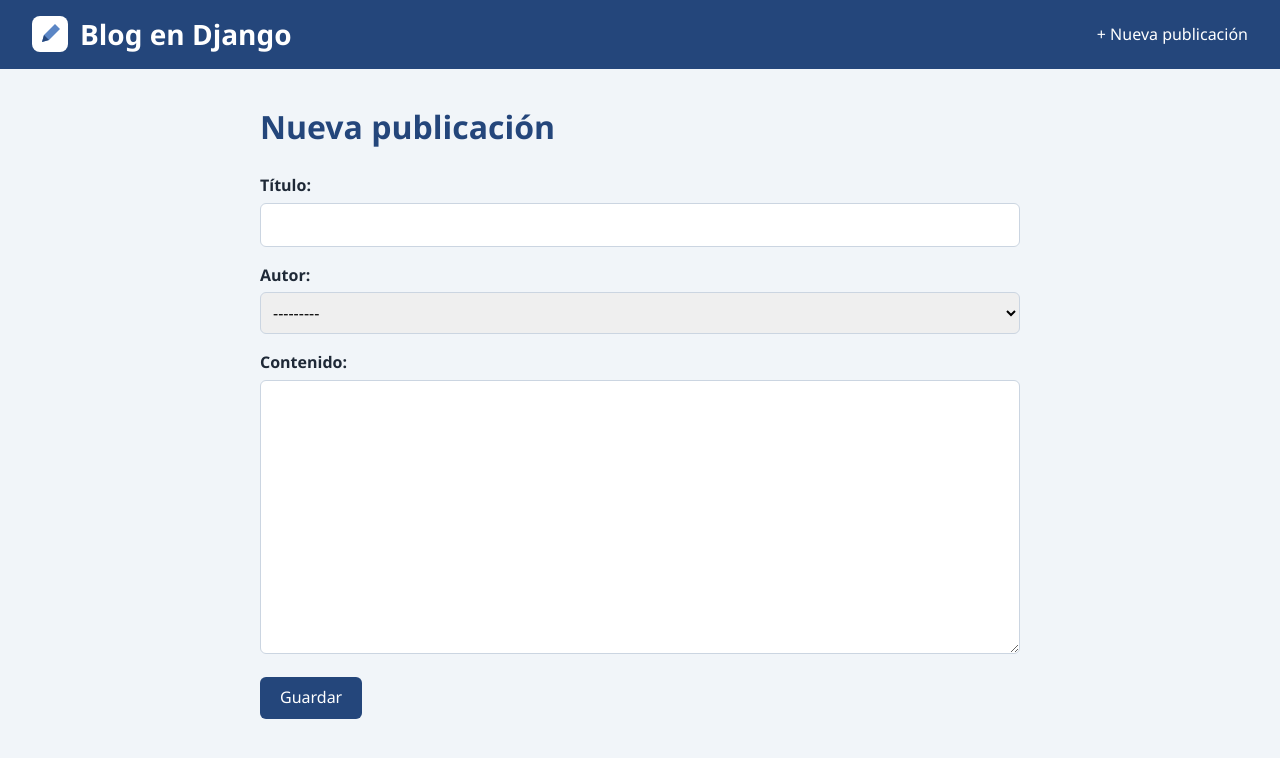
After one commit to HugoBoss18/blog, a Django app: page /publicacion/nueva/ in a window 1280 px wide. The commit adds this page. Shown: the top 758 px of the page. Run offline with Django 5.2, Linux system fonts and the light colour scheme.

Commit message:
Formularios para crear, editar y eliminar publicaciones

```diff
--- a/publicaciones/urls.py
+++ b/publicaciones/urls.py
@@ -1,9 +1,18 @@
 # publicaciones/urls.py
 from django.urls import path
 
-from .views import VistaDetallePublicacion, VistaInicio
+from .views import (
+    VistaCrearPublicacion,
+    VistaDetallePublicacion,
+    VistaEditarPublicacion,
+    VistaEliminarPublicacion,
+    VistaInicio,
+)
 
 urlpatterns = [
+    path("publicacion/nueva/", VistaCrearPublicacion.as_view(), name="publicacion_nueva"),
     path("publicacion/<int:pk>/", VistaDetallePublicacion.as_view(), name="publicacion_detalle"),
+    path("publicacion/<int:pk>/editar/", VistaEditarPublicacion.as_view(), name="publicacion_editar"),
+    path("publicacion/<int:pk>/eliminar/", VistaEliminarPublicacion.as_view(), name="publicacion_eliminar"),
     path("", VistaInicio.as_view(), name="inicio"),
 ]
--- a/publicaciones/views.py
+++ b/publicaciones/views.py
@@ -1,5 +1,7 @@
 # publicaciones/views.py
 from django.views.generic import DetailView, ListView
+from django.views.generic.edit import CreateView, UpdateView, DeleteView  # nuevo
+from django.urls import reverse_lazy  # nuevo
 
 from .models import Publicacion
 
@@ -14,3 +16,18 @@ class VistaDetallePublicacion(DetailView):
     model = Publicacion
     template_name = "publicacion_detalle.html"
     context_object_name = "publicacion"
+
+class VistaCrearPublicacion(CreateView):  # nuevo
+    model = Publicacion
+    template_name = "publicacion_nueva.html"
+    fields = ["titulo", "autor", "contenido"]
+
+class VistaEditarPublicacion(UpdateView):  # nuevo
+    model = Publicacion
+    template_name = "publicacion_editar.html"
+    fields = ["titulo", "contenido"]
+
+class VistaEliminarPublicacion(DeleteView):  # nuevo
+    model = Publicacion
+    template_name = "publicacion_eliminar.html"
+    success_url = reverse_lazy("inicio")
--- a/static/css/base.css
+++ b/static/css/base.css
@@ -8,8 +8,21 @@ body {
 }
 
 header {
+  display: flex;
+  justify-content: space-between;
+  align-items: center;
   background: #24467b;
   padding: 12px 32px;
+}
+
+header nav a {
+  color: #ffffff;
+  margin-left: 16px;
+  text-decoration: none;
+}
+
+header nav a:hover {
+  text-decoration: underline;
 }
 
 .marca {
@@ -61,3 +74,49 @@ footer p {
   color: #64748b;
   font-size: 14px;
 }
+
+h1 {
+  color: #24467b;
+}
+
+.formulario label {
+  display: block;
+  font-weight: bold;
+  margin-bottom: 4px;
+}
+
+.formulario input,
+.formulario select,
+.formulario textarea {
+  box-sizing: border-box;
+  width: 100%;
+  padding: 8px;
+  border: 1px solid #cbd5e1;
+  border-radius: 6px;
+  font: inherit;
+}
+
+.errorlist {
+  color: #b91c1c;
+  margin: 0;
+  padding-left: 20px;
+}
+
+.boton {
+  background: #24467b;
+  color: #ffffff;
+  border: 0;
+  border-radius: 6px;
+  padding: 8px 20px;
+  margin-right: 12px;
+  font: inherit;
+  cursor: pointer;
+}
+
+.boton-peligro {
+  background: #b91c1c;
+}
+
+.acciones a {
+  margin-right: 16px;
+}
--- a/templates/base.html
+++ b/templates/base.html
@@ -6,23 +6,21 @@
   <meta charset="utf-8">
   <meta name="viewport" content="width=device-width, initial-scale=1">
   <title>{% block titulo %}Blog{% endblock titulo %}</title>
-  <link rel="icon" href="{% static 'img/favicon.svg' %}" type="image/svg+xml">
   <link rel="stylesheet" href="{% static 'css/base.css' %}">
 </head>
 <body>
   <header>
     <a href="{% url 'inicio' %}" class="marca">
       <img src="{% static 'img/logo.svg' %}" alt="" width="36" height="36">
-      Blog
+      Blog en Django
     </a>
+    <nav>
+      <a href="{% url 'publicacion_nueva' %}">+ Nueva publicación</a>
+    </nav>
   </header>
   <main>
     {% block contenido %}
     {% endblock contenido %}
   </main>
-  <footer>
-    <p>Creado por Hugo</p>
-    <p>Todos los derechos reservados &copy; 2026</p>
-  </footer>
 </body>
 </html>
--- a/templates/publicacion_detalle.html
+++ b/templates/publicacion_detalle.html
@@ -9,5 +9,9 @@
     <p class="meta">Por {{ publicacion.autor }} · {{ publicacion.fecha|date:"j \d\e F \d\e Y" }}</p>
     {{ publicacion.contenido|linebreaks }}
   </article>
+  <p class="acciones">
+    <a href="{% url 'publicacion_editar' publicacion.pk %}">Editar</a>
+    <a href="{% url 'publicacion_eliminar' publicacion.pk %}">Eliminar</a>
+  </p>
   <a href="{% url 'inicio' %}">Volver al inicio</a>
 {% endblock contenido %}
--- /dev/null
+++ b/templates/publicacion_nueva.html
@@ -0,0 +1,13 @@
+<!-- templates/publicacion_nueva.html -->
+{% extends "base.html" %}
+
+{% block titulo %}Nueva publicación{% endblock titulo %}
+
+{% block contenido %}
+  <h1>Nueva publicación</h1>
+  <form action="" method="post" class="formulario">
+    {% csrf_token %}
+    {{ form.as_p }}
+    <button type="submit" class="boton">Guardar</button>
+  </form>
+{% endblock contenido %}
```
Also changed, not shown: publicaciones/tests.py (+36 -0 lines), templates/publicacion_editar.html (added, +14 -0 lines), templates/publicacion_eliminar.html (added, +14 -0 lines).
